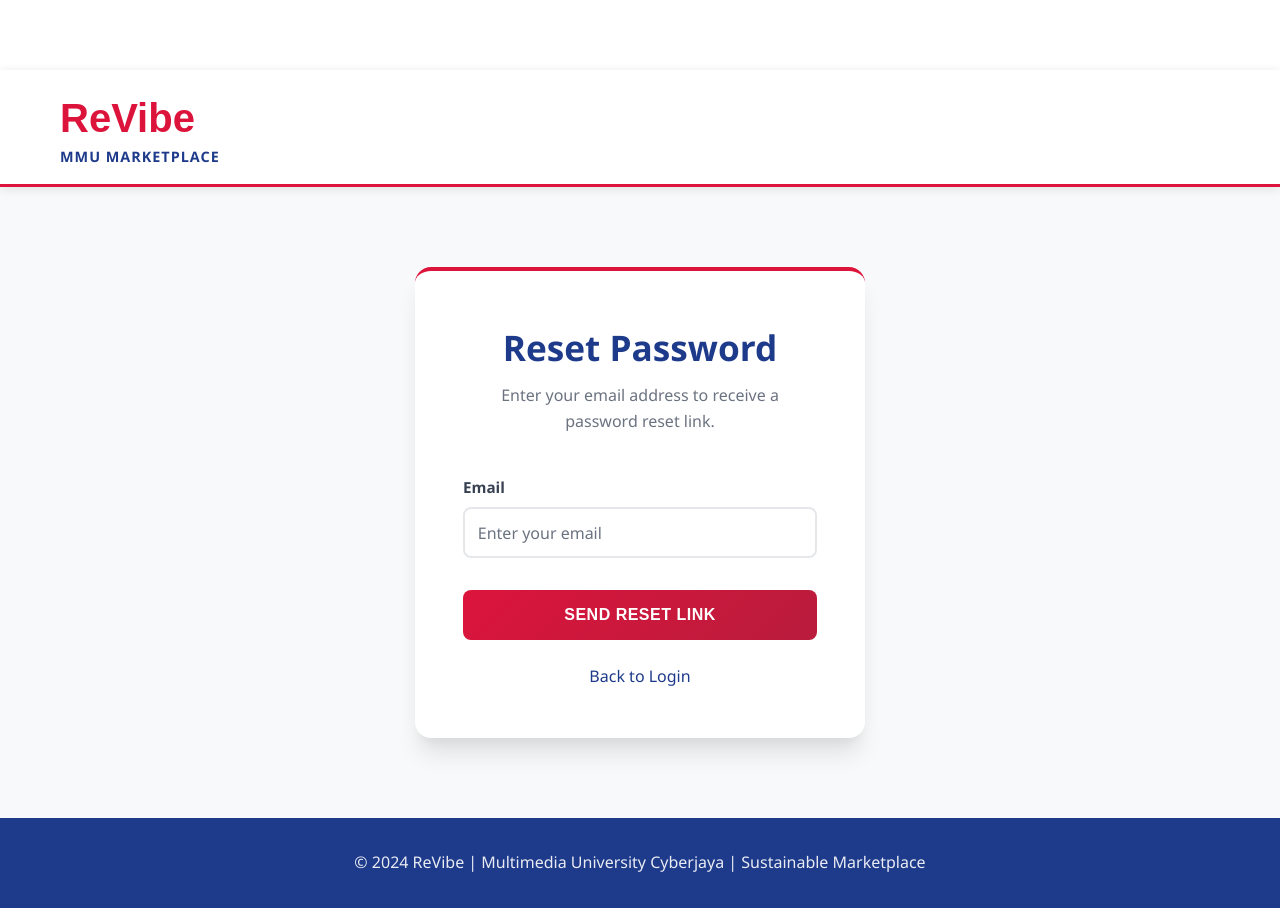
After one commit to wafwafiq/G10_ReVibe, a Flask app: page /auth/reset_password in a window 1280 px wide. The commit adds this page. Run offline with Flask 3, Linux system fonts and the light colour scheme; parts of the project's set-up code (start-up, migrations or seed data) failed here and were passed over.

Commit message:
added html page for request password link and page for reset password

```diff
--- a/website/templates/login.html
+++ b/website/templates/login.html
@@ -38,5 +38,10 @@
     <a href="{{ url_for('auth.sign_up') }}" class="auth-link">
         Don't have an account? Create one here
     </a>
+
+    <a href="{{ url_for('auth.reset_request') }}" class="auth-link">
+        Forgot your password? Click this link
+    </a>
+
 </div>
 {% endblock %}
--- /dev/null
+++ b/website/templates/reset_request.html
@@ -0,0 +1,29 @@
+{% extends "base.html" %}
+
+{% block title %}Reset Password - ReVibe{% endblock %}
+
+{% block content %}
+<div class="auth-container">
+    <h2 class="auth-title">Reset Password</h2>
+    <p class="auth-subtitle">Enter your email address to receive a password reset link.</p>
+
+    <form method="POST">
+        <div class="form-group">
+            <label for="email" class="form-label">Email</label>
+            <input
+                type="email"
+                id="email"
+                name="email"
+                class="form-input"
+                placeholder="Enter your email"
+                required
+                autocomplete="email"
+            >
+        </div>
+
+        <button type="submit" class="btn">Send Reset Link</button>
+    </form>
+
+    <a href="{{ url_for('auth.login') }}" class="auth-link">Back to Login</a>
+</div>
+{% endblock %}
```
Also changed, not shown: website/templates/reset_password.html (added, +42 -0 lines).
